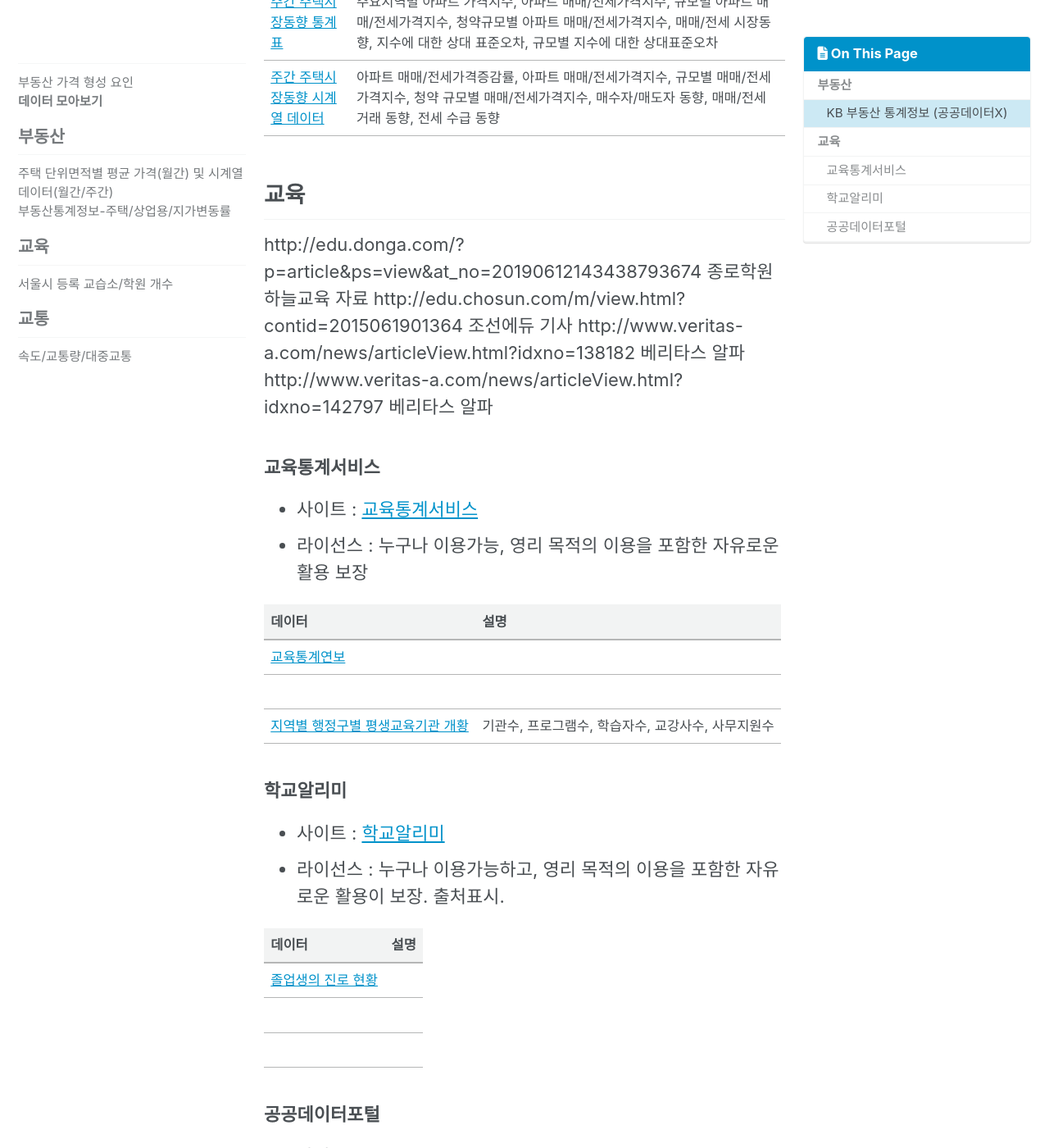
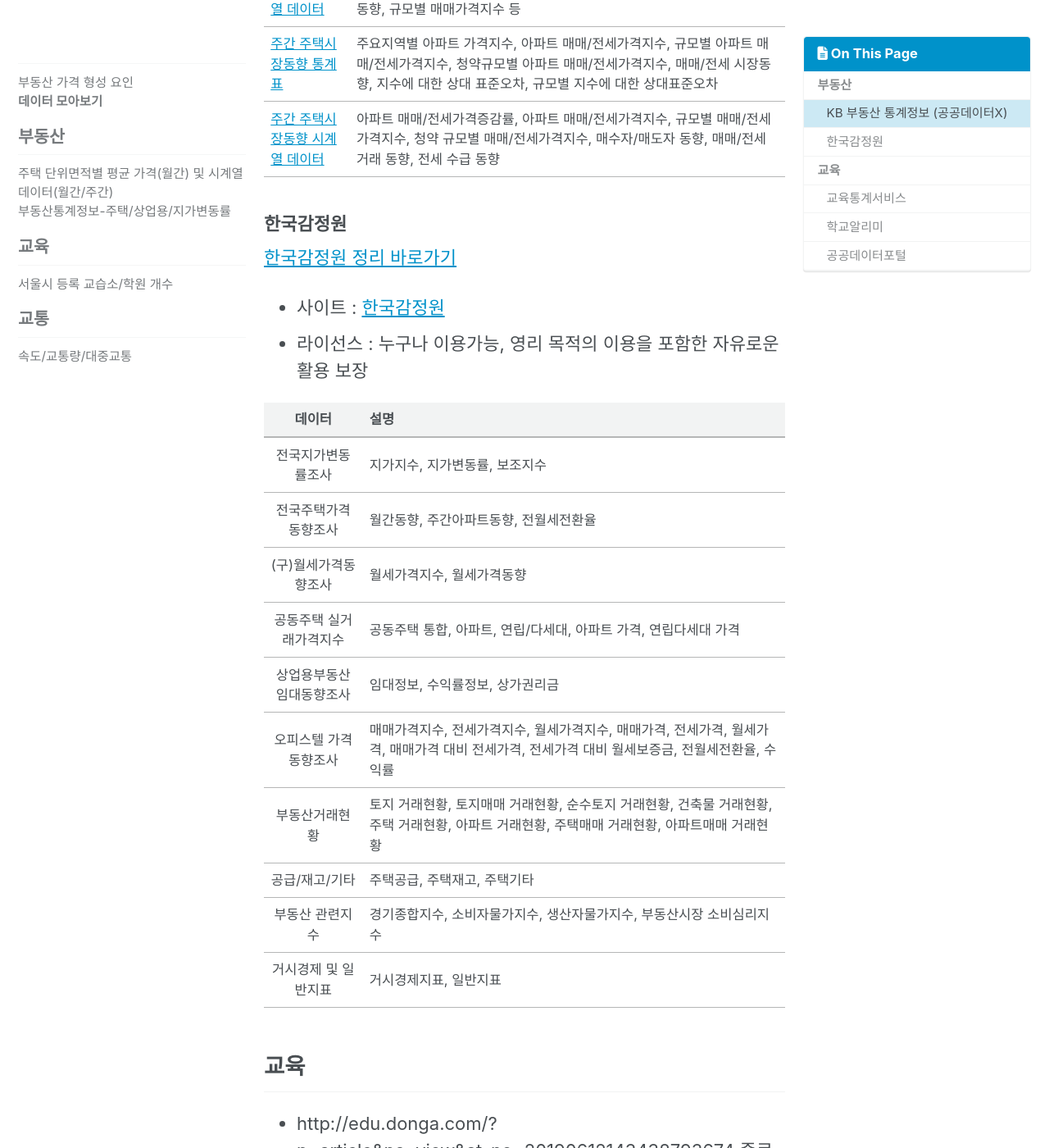
Before and after one commit to nseunghee97/real-estate-public-data, a Jekyll site: the page built from _posts/2019-08-08-요약.md, in a window 1280 px wide and 1400 px high, scrolled down 810 px. Shown: the whole window at 82% size. Built offline with Jekyll 4.4.1, drawn with Linux system fonts in a browser that asks for light colours; cached includes are drawn as plain includes; nearby versions of some CDN libraries; some of the changed text lies outside the part shown.

Commit message:
Update 2019-08-08-요약.md

```diff
--- a/_posts/2019-08-08-요약.md
+++ b/_posts/2019-08-08-요약.md
@@ -14,6 +14,8 @@ permalink: /data-link/
 
 ### KB 부동산 통계정보 (공공데이터X)
 
+[KB 부동산 통계정보 정리 바로가기](https://shd04121.github.io/real-estate-public-data/real-estate/house-price/){: btn. btn--info.}
+
 - 사이트 : [KB부동산 통계정보](https://onland.kbstar.com/quics?page=C059743)
 - 라이선스 : 영리목적으로 이용하거나 제3자에게 이용하게 하여서는 안됨
 
@@ -24,13 +26,32 @@ permalink: /data-link/
 |[주간 주택시장동향 통계표](https://onland.kbstar.com/quics?page=C059745)|주요지역별 아파트 가격지수, 아파트 매매/전세가격지수, 규모별 아파트 매매/전세가격지수, 청약규모별 아파트 매매/전세가격지수, 매매/전세 시장동향, 지수에 대한 상대 표준오차, 규모별 지수에 대한 상대표준오차|
 |[주간 주택시장동향 시계열 데이터](https://onland.kbstar.com/quics?page=C059745)|아파트 매매/전세가격증감률, 아파트 매매/전세가격지수, 규모별 매매/전세가격지수, 청약 규모별 매매/전세가격지수, 매수자/매도자 동향, 매매/전세 거래 동향, 전세 수급 동향|
 
+### 한국감정원
+
+[한국감정원 정리 바로가기](https://shd04121.github.io/real-estate-public-data/real-estate/appraisal/){: btn. btn--info.}
+
+- 사이트 : [한국감정원](http://www.kab.co.kr/kab/home/main/main.jsp)
+- 라이선스 : 누구나 이용가능, 영리 목적의 이용을 포함한 자유로운 활용 보장
+
+|데이터|설명|
+|:--:|:--|
+|전국지가변동률조사|지가지수, 지가변동률, 보조지수|
+|전국주택가격동향조사|월간동향, 주간아파트동향, 전월세전환율|
+|(구)월세가격동향조사|월세가격지수, 월세가격동향|
+|공동주택 실거래가격지수|공동주택 통합, 아파트, 연립/다세대, 아파트 가격, 연립다세대 가격|
+|상업용부동산 임대동향조사|임대정보, 수익률정보, 상가권리금|
+|오피스텔 가격동향조사|매매가격지수, 전세가격지수, 월세가격지수, 매매가격, 전세가격, 월세가격, 매매가격 대비 전세가격, 전세가격 대비 월세보증금, 전월세전환율, 수익률|
+|부동산거래현황|토지 거래현황, 토지매매 거래현황, 순수토지 거래현황, 건축물 거래현황, 주택 거래현황, 아파트 거래현황, 주택매매 거래현황, 아파트매매 거래현황|
+|공급/재고/기타|주택공급, 주택재고, 주택기타|
+|부동산 관련지수|경기종합지수, 소비자물가지수, 생산자물가지수, 부동산시장 소비심리지수|
+|거시경제 및 일반지표|거시경제지표, 일반지표|
 
 ## 교육
 
-http://edu.donga.com/?p=article&ps=view&at_no=20190612143438793674 종로학원 하늘교육 자료
-http://edu.chosun.com/m/view.html?contid=2015061901364 조선에듀 기사
-http://www.veritas-a.com/news/articleView.html?idxno=138182 베리타스 알파
-http://www.veritas-a.com/news/articleView.html?idxno=142797 베리타스 알파
+- http://edu.donga.com/?p=article&ps=view&at_no=20190612143438793674 종로학원 하늘교육 자료
+- http://edu.chosun.com/m/view.html?contid=2015061901364 조선에듀 기사
+- http://www.veritas-a.com/news/articleView.html?idxno=138182 베리타스 알파
+- http://www.veritas-a.com/news/articleView.html?idxno=142797 베리타스 알파
 
 ### 교육통계서비스
 
@@ -56,7 +77,9 @@ http://www.veritas-a.com/news/articleView.html?idxno=142797 베리타스 알파
 
 ### 공공데이터포털
 
-- 사이트 : []
+[공공데이터포털 - 교육 정리 바로가기](https://shd04121.github.io/real-estate-public-data/edu/academy/){: .btn .btn--info}
+
+- 사이트 : [](http://data.go.kr)
 - 라이선스 :
 
 |데이터|설명|
```
